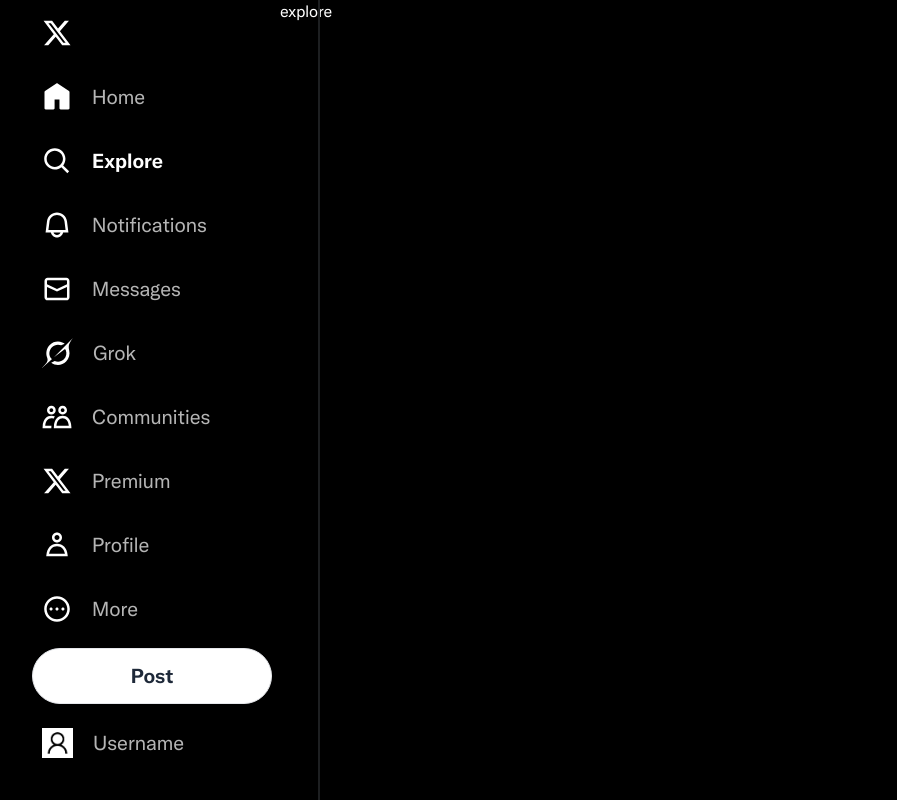
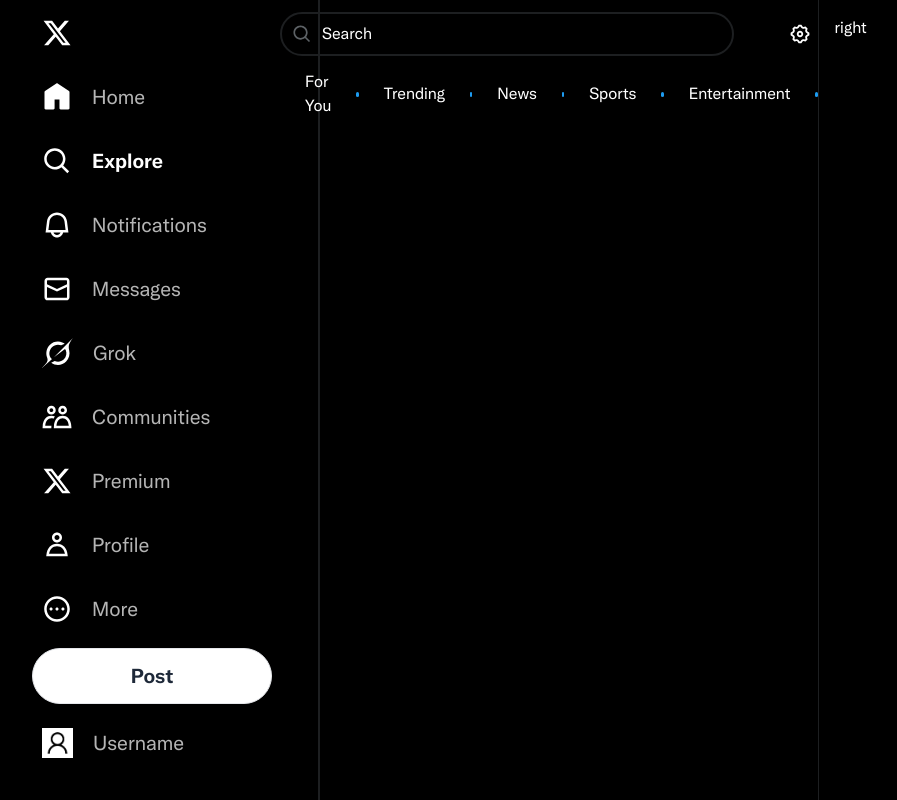
Before and after one commit to Karzkc/X-Clone, a Next.js app in the folder x-clone/: page /explore in a window 1280 px wide. Shown: the whole page, without its empty margins (40-937 px from the left). Built offline with nearby package versions, Linux system fonts and the light colour scheme.

Commit message:
starts explore page

```diff
--- a/x-clone/app/explore/page.tsx
+++ b/x-clone/app/explore/page.tsx
@@ -1,10 +1,82 @@
-import React from 'react'
+"use client"
+import Search_input from '@/components/Search_input'
+import React, { useState } from 'react'
 
 const page = () => {
+  // Center Topbar Selection Logic
+  const [bottom_line, setBottom_line] = useState(1);
+  const handleTopbarSelection = (e: number) => {
+    switch (e) {
+      case 0:
+        setBottom_line(1)
+        break;
+      case 2:
+        setBottom_line(2)
+        break;
+      case 3:
+        setBottom_line(3)
+        break;
+      case 4:
+        setBottom_line(4)
+        break;
+      case 5:
+        setBottom_line(5)
+        break;
+
+      default:
+        break;
+    }
+  }
   return (
-    <div>
-      explore
-    </div>
+    <>
+      <div className="flex w-[70vw] h-[100vh] ">
+
+        <div className="center  w-[60%]   relative top-0">
+          <div className="top flex items-start justify-center gap-12">
+            <div className='mt-3 w-[85%] '>
+              <Search_input />
+            </div>
+            <div className="settings options ">
+              <img src="/icons/settings.svg" alt="pic" className='relative top-4 cursor-pointer' />
+            </div>
+          </div>
+          <div className="topbar fl mt-2 relative">
+            <div onClick={() => { handleTopbarSelection(1) }}>
+              For You</div>
+            {
+              bottom_line && <span className="bottom-line  ">
+              </span>
+            }
+            <div onClick={() => { handleTopbarSelection(2) }}>
+              Trending</div>
+            {
+              bottom_line && <span className="bottom-line  ">
+              </span>
+            }
+            <div onClick={() => { handleTopbarSelection(3) }}>
+              News</div>
+            {
+              bottom_line && <span className="bottom-line  ">
+              </span>
+            }
+            <div onClick={() => { handleTopbarSelection(4) }}>
+              Sports </div>
+            {
+              bottom_line && <span className="bottom-line  ">
+              </span>
+            }
+            <div onClick={() => { handleTopbarSelection(5) }}>
+              Entertainment </div>
+            {
+              bottom_line && <span className="bottom-line  ">
+              </span>
+            }</div>
+        </div>
+        <div className="right w-[40%] p-4 border-l border-l-[#1d1f21]">
+          right
+        </div>
+      </div>
+    </>
   )
 }
 
--- a/x-clone/app/globals.css
+++ b/x-clone/app/globals.css
@@ -220,52 +220,62 @@
   display: flex;
   align-items: center;
   justify-content: center;
-  flex-direction: column;
-  position: relative;
-  cursor: pointer;
+
 }
 
-.bottom-line{
+.bottom-line {
   width: 30%;
   height: 5px;
   background-color: #1d9bf0;
-  position: absolute;
   bottom: 0;
   border-radius: 9999px;
 }
 
 .topbar div {
-
+  display: flex;
+  justify-content: center;
+  align-items: center;
+  flex-direction: column;
   width: 100%;
-  height: 60px;
+  height: 60px ;
   cursor: pointer;
+  padding: 25px;
+  position: relative;
 }
 
-.right input {
-  background-image: url(../public/icons/search.svg);
+.search-input {
+  background-image: url(../public/icons/input/search-input.svg);
   background-repeat: no-repeat;
   background-size: 20px;
   background-position: 10px;
 
 }
 
-.search-popup , .dropdown{
+.search-popup,
+.dropdown {
   box-shadow: rgba(255, 255, 255, 0.2) 0px 0px 15px, rgba(255, 255, 255, 0.15) 0px 0px 3px 1px;
 }
 
 .title:not(.post div) {
   color: rgb(181, 181, 181);
 }
-.options img{
+
+.options img {
   height: 36px;
   cursor: pointer;
   border-radius: 9999px;
   padding: 7px;
   border: none;
+  transition: 100ms ease-in-out;
 }
 
 .options img:hover {
   background-color: #031018;
+}
+
+.settings img:hover {
+  background-color: #181919 !important;
+
 }
 
 .loader {
@@ -278,6 +288,11 @@
 }
 
 @keyframes spin {
-  0% { transform: rotate(0deg); }
-  100% { transform: rotate(360deg); }
+  0% {
+    transform: rotate(0deg);
+  }
+
+  100% {
+    transform: rotate(360deg);
+  }
 }
--- a/x-clone/app/home/page.tsx
+++ b/x-clone/app/home/page.tsx
@@ -1,6 +1,7 @@
 "use client"
 import Link from 'next/link';
 import React, { useEffect, useRef, useState } from 'react'
+import Search_input from '@/components/Search_input';
 import { usePathname } from 'next/navigation';
 import { Check, Globe, User, ShieldCheck, AtSign } from "lucide-react"
 import {
@@ -14,6 +15,8 @@
 
 
 const page = ({ selected = "Everyone" }) => {
+
+  const search_ref = useRef<HTMLInputElement>(null)
 
   // URL based sidebar boldnesss logic
   const pathname = usePathname();
@@ -36,31 +39,7 @@
     setInput(true)
   };
 
-  // Searchbar Cancel Button Logic
-  const search_ref = useRef<HTMLInputElement>(null)
-  const [searchCancel, setSearchCancel] = useState(false);
-  const handleCancel = () => {
-    setSearchValue("")
-    if (search_ref.current) {
-      search_ref.current.focus();
-    }
-    setSearchCancel(false)
-  }
 
-  // Searchbar Value Logic
-  const [searchValue, setSearchValue] = useState("");
-  const handleSearch = (e: React.ChangeEvent<HTMLInputElement>) => {
-    const value = e.target.value;
-    setSearchValue(value);
-    setSearchCancel(value.length > 0);
-
-  };
-
-  // Searchbar Suggestion Popup Logic
-  const [search_popup, setSearch_popup] = useState(false);
-  const searchPopupAppear = (e: boolean) => {
-    setSearch_popup(e)
-  }
 
   // Center Topbar Selection Logic
   const [bottom_line, setBottom_line] = useState(true);
@@ -78,14 +57,14 @@
       <div className="container flex w-[70vw] h-[100vh]">
         <div className="center container  w-[60%] ">
           <div className="topbar border-b-1 border-b-[#1d1f21] flex items-center justify-center ">
-            <div className=' fl text-lg' onClick={() => { handleTopbarSelection(true) }}>
+            <div className=' fl cursor-pointer  relative text-lg' onClick={() => { handleTopbarSelection(true) }}>
               For You
               {
                 bottom_line && <span className="bottom-line  ">
                 </span>
               }
             </div>
-            <div className=' fl text-lg' onClick={() => { handleTopbarSelection(false) }}>
+            <div className=' fl cursor-pointer relative text-lg' onClick={() => { handleTopbarSelection(false) }}>
               Following
               {
                 !bottom_line && <span className="bottom-line  ">
@@ -158,32 +137,15 @@
               <img src="/icons/input/schedule.svg" alt="pic" />
               <img src="/icons/input/location.svg" alt="pic" />
 
-              <span className={`rounded-4xl text-black w-20 fl text-[16px] h-10 font-[600] ml-30 ${centersearchValue ? "bg-[#eff3f4]" : "bg-[#787a7a]"}`}>Post</span>
+              <span className={`rounded-4xl text-black w-20 fl relative cursor-pointer text-[16px] h-10 font-[600] ml-30 ${centersearchValue ? "bg-[#eff3f4] cursor-pointer" : "bg-[#787a7a] !cursor-not-allowed"}`}>Post</span>
             </div>
           </div>
           <div className="posts">
             posts
           </div>
         </div>
-        <div className="right container border w-[40%] p-4">
-          <div className='flex items-center search-input rounded-4xl border-2 pr-2 border-[#1d1f21] focus-within:border-[#1d9bf0]'>
-            <input
-              type="text"
-              placeholder="Search"
-              value={searchValue}
-              ref={search_ref}
-              className="caret-[#1d9bf0] outline-none h-max w-full p-2 pl-10 placeholder:text-white"
-              onChange={(e) => { handleSearch(e) }}
-              onFocus={() => searchPopupAppear(true)}
-              onBlur={() => searchPopupAppear(false)}
-            />
-            {searchCancel && <span className='cursor-pointer' onClick={handleCancel}>
-              <img src="/icons/cross.svg" alt="cancel" className='h-6' />
-            </span>}
-          </div>
-          {search_popup && <div className="search-popup bg-black min-h-[100px] flex justify-center items-start rounded-[8px]">
-            <span className='text-[#666a6f] text-[17px] mt-5'> Try searching for people, lists, or keywords </span>
-          </div>}
+        <div className="right container w-[40%] p-4 border-l border-l-[#1d1f21]">
+          <Search_input />
           <div className="premium-section mt-5 p-2 ps-5  h-[170px] w-full border border-[#1d1f21] rounded-[12px] flex-col items-center justify-center">
             <div className='text-xl font-bold mb-4'>Subscribe to Premium</div>
             <div className='text-[#d2d3d4]  mb-4'>Subscribe to unlock new features and if eligible, receive a share of revenue.</div>
--- /dev/null
+++ b/x-clone/components/Search_input.tsx
@@ -0,0 +1,54 @@
+import React, { useEffect, useRef, useState } from 'react'
+
+const Search_input = () => {
+    // Searchbar Cancel Button Logic
+    const search_ref = useRef<HTMLInputElement>(null)
+    const [searchCancel, setSearchCancel] = useState(false);
+    const handleCancel = () => {
+        setSearchValue("")
+        if (search_ref.current) {
+            search_ref.current.focus();
+        }
+        setSearchCancel(false)
+    }
+
+    // Searchbar Value Logic
+    const [searchValue, setSearchValue] = useState("");
+    const handleSearch = (e: React.ChangeEvent<HTMLInputElement>) => {
+        const value = e.target.value;
+        setSearchValue(value);
+        setSearchCancel(value.length > 0);
+
+    };
+
+    // Searchbar Suggestion Popup Logic
+    const [search_popup, setSearch_popup] = useState(false);
+    const searchPopupAppear = (e: boolean) => {
+        setSearch_popup(e)
+    }
+
+    return (
+        <div>
+            <div className='flex items-center rounded-4xl border-2 pr-2 border-[#1d1f21] focus-within:border-[#1d9bf0]'>
+                <input
+                    type="text"
+                    placeholder="Search"
+                    value={searchValue}
+                    ref={search_ref}
+                    className="search-input caret-[#1d9bf0] outline-none h-max w-full p-2 pl-10 placeholder:text-white"
+                    onChange={(e) => { handleSearch(e) }}
+                    onFocus={() => searchPopupAppear(true)}
+                    onBlur={() => searchPopupAppear(false)}
+                />
+                {searchCancel && <span className='cursor-pointer' onClick={handleCancel}>
+                    <img src="/icons/cross.svg" alt="cancel" className='h-6' />
+                </span>}
+            </div>
+            {search_popup && <div className="search-popup bg-black min-h-[100px] flex justify-center items-start rounded-[8px]">
+                <span className='text-[#666a6f] text-[17px] mt-5'> Try searching for people, lists, or keywords </span>
+            </div>}
+        </div>
+    )
+}
+
+export default Search_input
```
Also changed, not shown: x-clone/public/icons/input/search-input.svg (added), x-clone/public/icons/settings.svg (added).
